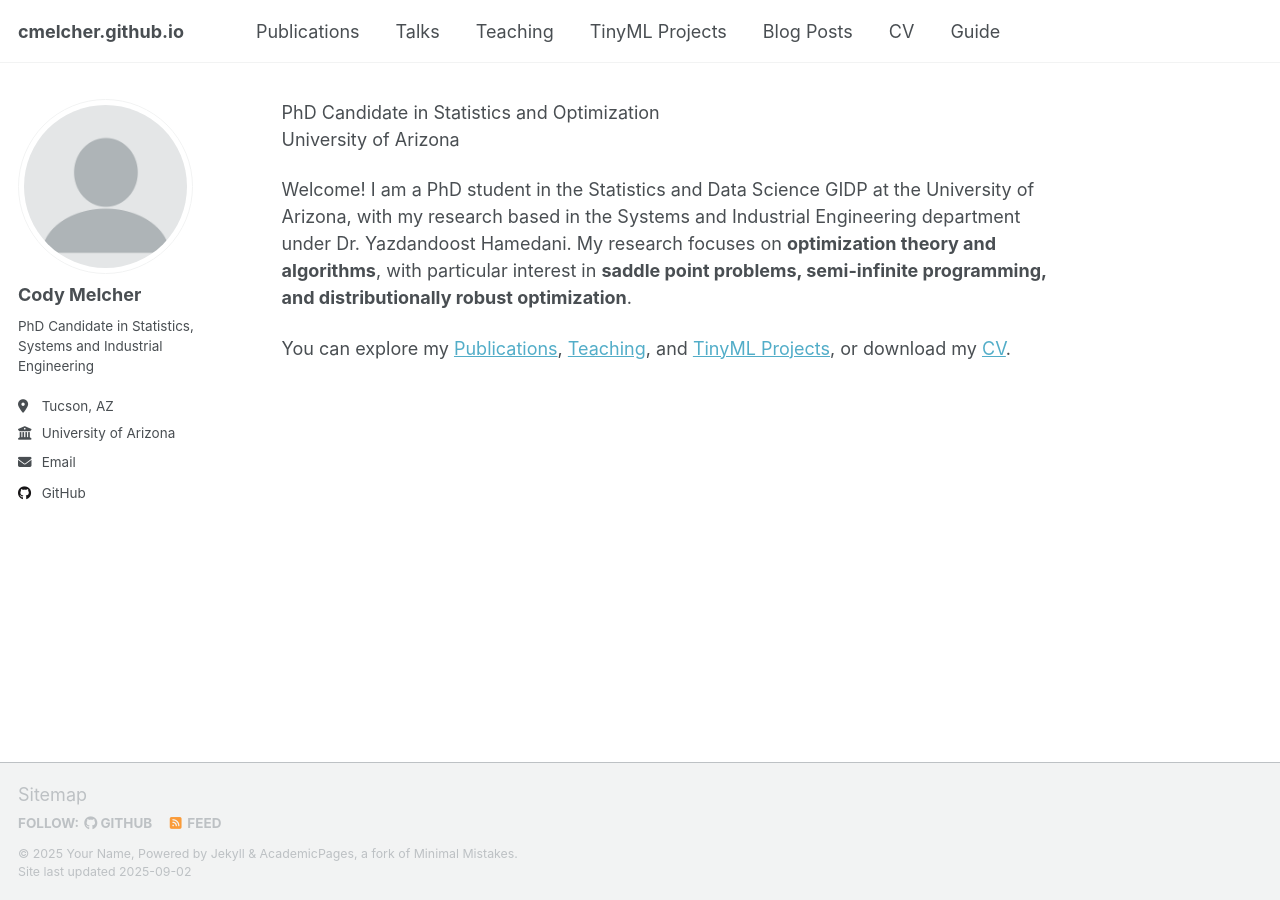
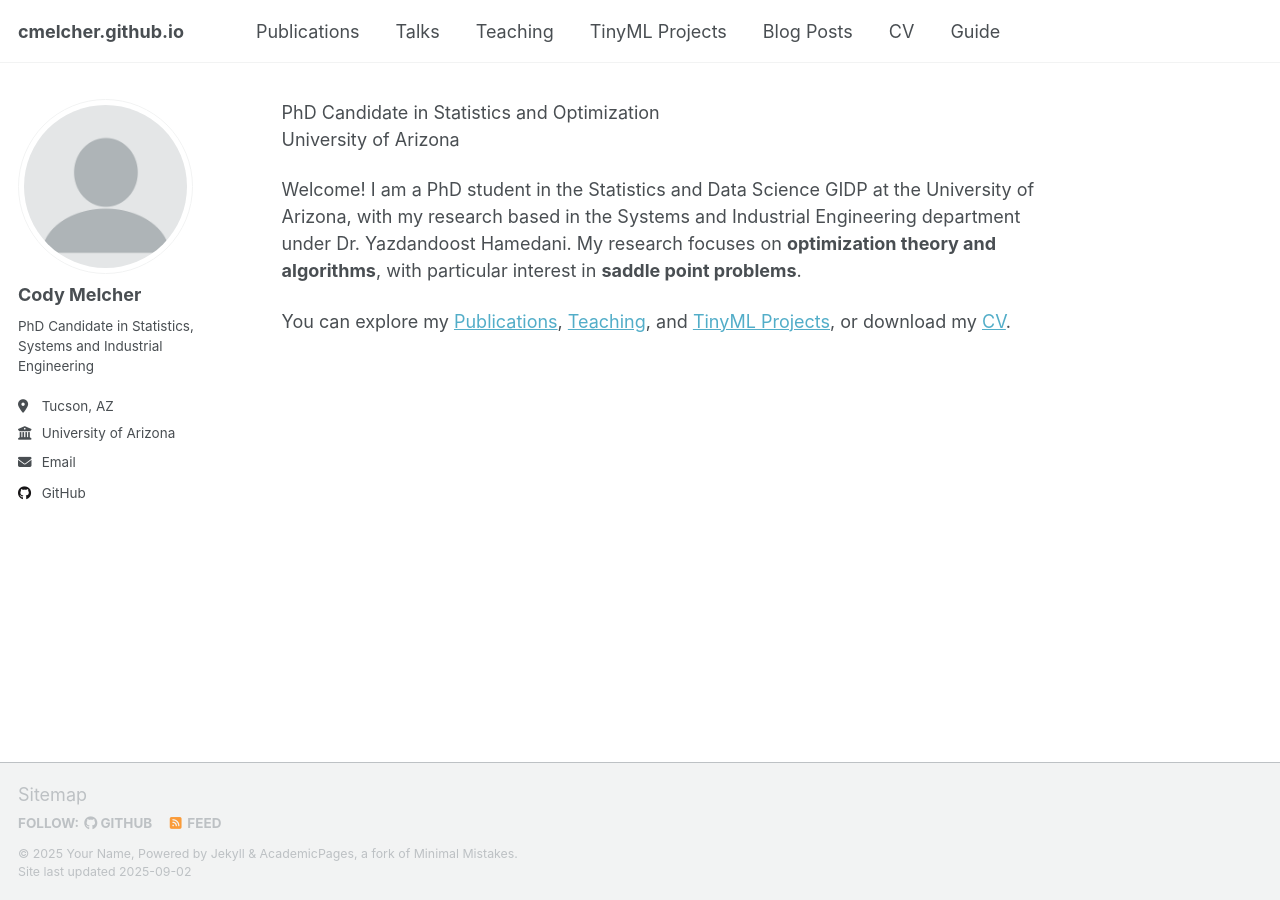
Before and after one commit to cmelcher/cmelcher.github.io, a Jekyll site: the page built from _pages/about.md, in a window 1280 px wide. Built offline with Jekyll 4.4.1, drawn with Linux system fonts in a browser that asks for light colours; a script that is not in the unit is left out.

Commit message:
Update about.md

```diff
--- a/_pages/about.md
+++ b/_pages/about.md
@@ -8,7 +8,7 @@ PhD Candidate in Statistics and Optimization
 University of Arizona
 
 Welcome! I am a PhD student in the Statistics and Data Science GIDP at the University of Arizona, with my research based in the Systems and Industrial Engineering department under Dr. Yazdandoost Hamedani.
-My research focuses on **optimization theory and algorithms**, with particular interest in **saddle point problems, semi-infinite programming, and distributionally robust optimization**.
+My research focuses on **optimization theory and algorithms**, with particular interest in **saddle point problems**.
 
 
 
```
